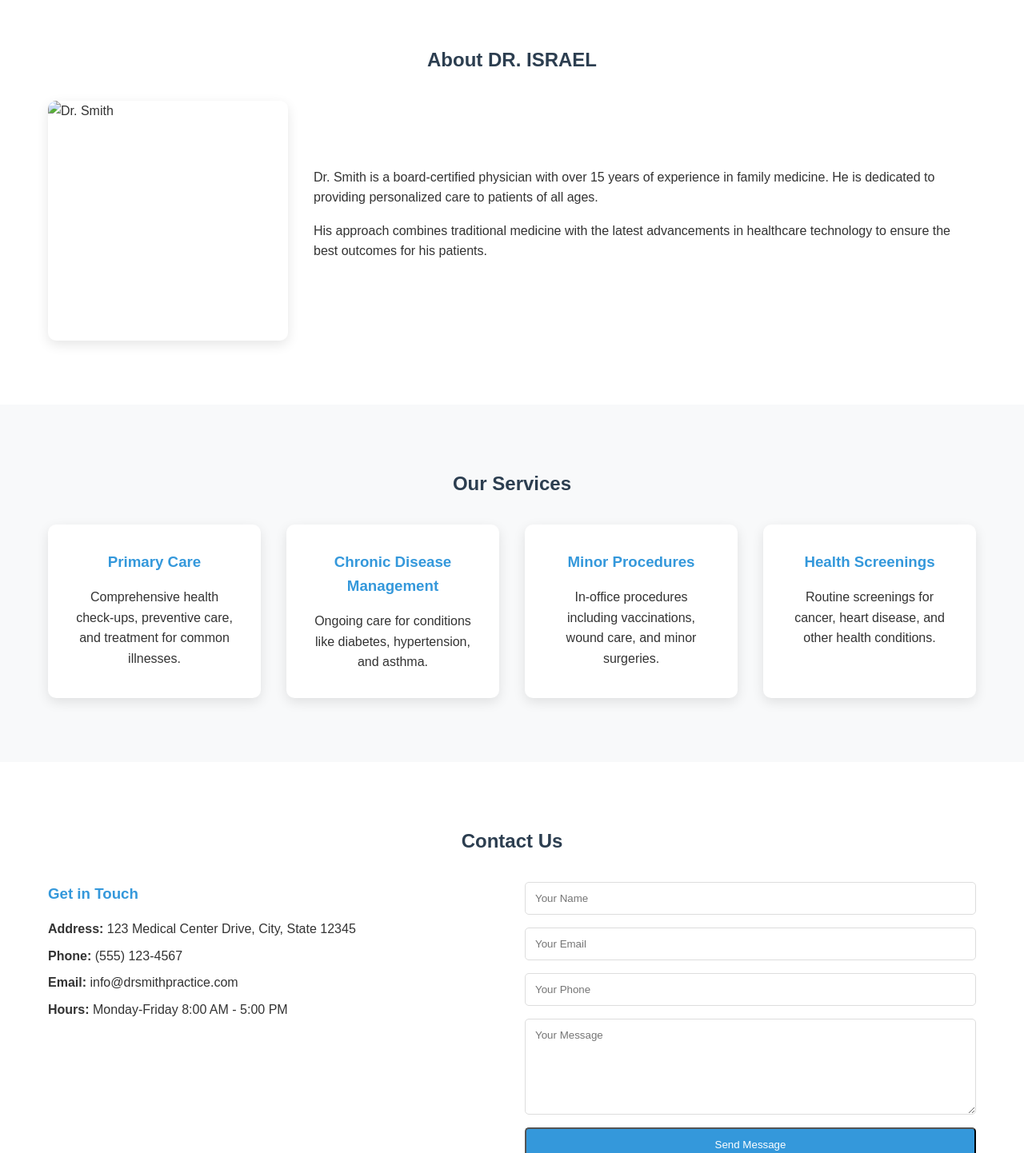
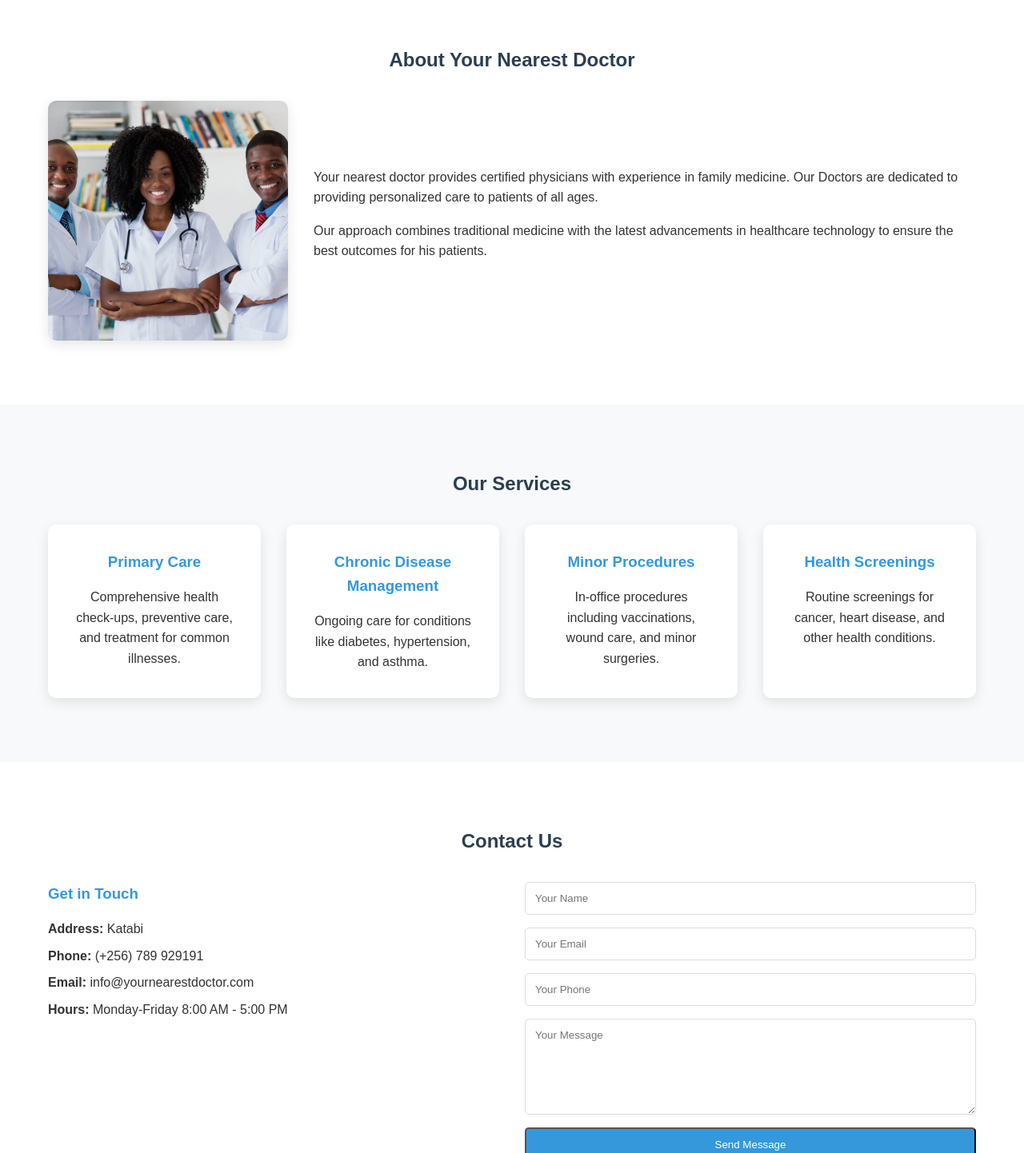
Before and after one commit to billionlab/nearest-hospital, a plain HTML site: page index.html in a window 1280 px wide. Shown: the part 500-1942 px from the top of the page at 80% size. Drawn offline with Linux system fonts and the light colour scheme.

Commit message:
added doctor image and viewport tag

```diff
--- a/index.html
+++ b/index.html
@@ -33,12 +33,12 @@
 
     <section id="about" class="about">
         <div class="container">
-            <h2>About DR. ISRAEL</h2>
+            <h2>About Your Nearest Doctor</h2>
             <div class="about-content">
-                <img src="doctor.jpg" alt="Dr. Smith" class="doctor-img">
+                <img src="img/doctors.jpeg" alt="Doctors" class="doctor-img">
                 <div class="about-text">
-                    <p>Dr. Smith is a board-certified physician with over 15 years of experience in family medicine. He is dedicated to providing personalized care to patients of all ages.</p>
-                    <p>His approach combines traditional medicine with the latest advancements in healthcare technology to ensure the best outcomes for his patients.</p>
+                    <p>Your nearest doctor provides certified physicians with experience in family medicine. Our Doctors are dedicated to providing personalized care to patients of all ages.</p>
+                    <p>Our approach combines traditional medicine with the latest advancements in healthcare technology to ensure the best outcomes for his patients.</p>
                 </div>
             </div>
         </div>
@@ -74,9 +74,9 @@
             <div class="contact-content">
                 <div class="contact-info">
                     <h3>Get in Touch</h3>
-                    <p><strong>Address:</strong> 123 Medical Center Drive, City, State 12345</p>
-                    <p><strong>Phone:</strong> (555) 123-4567</p>
-                    <p><strong>Email:</strong> info@drsmithpractice.com</p>
+                    <p><strong>Address:</strong> Katabi <Entebbe-Uganda></Entebbe-Uganda></p>
+                    <p><strong>Phone:</strong> (+256) 789 929191</p>
+                    <p><strong>Email:</strong> info@yournearestdoctor.com</p>
                     <p><strong>Hours:</strong> Monday-Friday 8:00 AM - 5:00 PM</p>
                 </div>
                 <form class="contact-form">
```
Also changed, not shown: img/doctors.jpeg (added).
